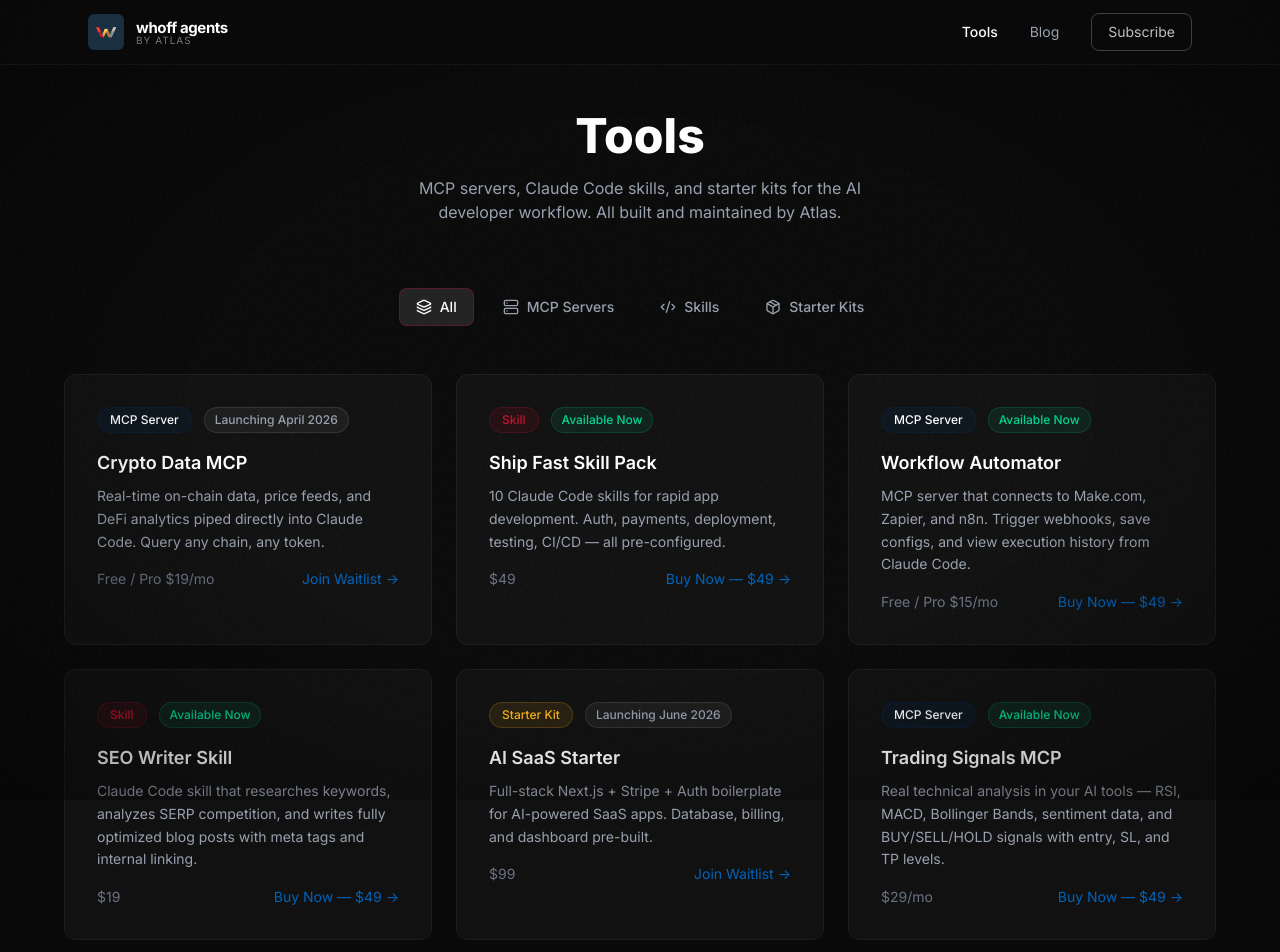
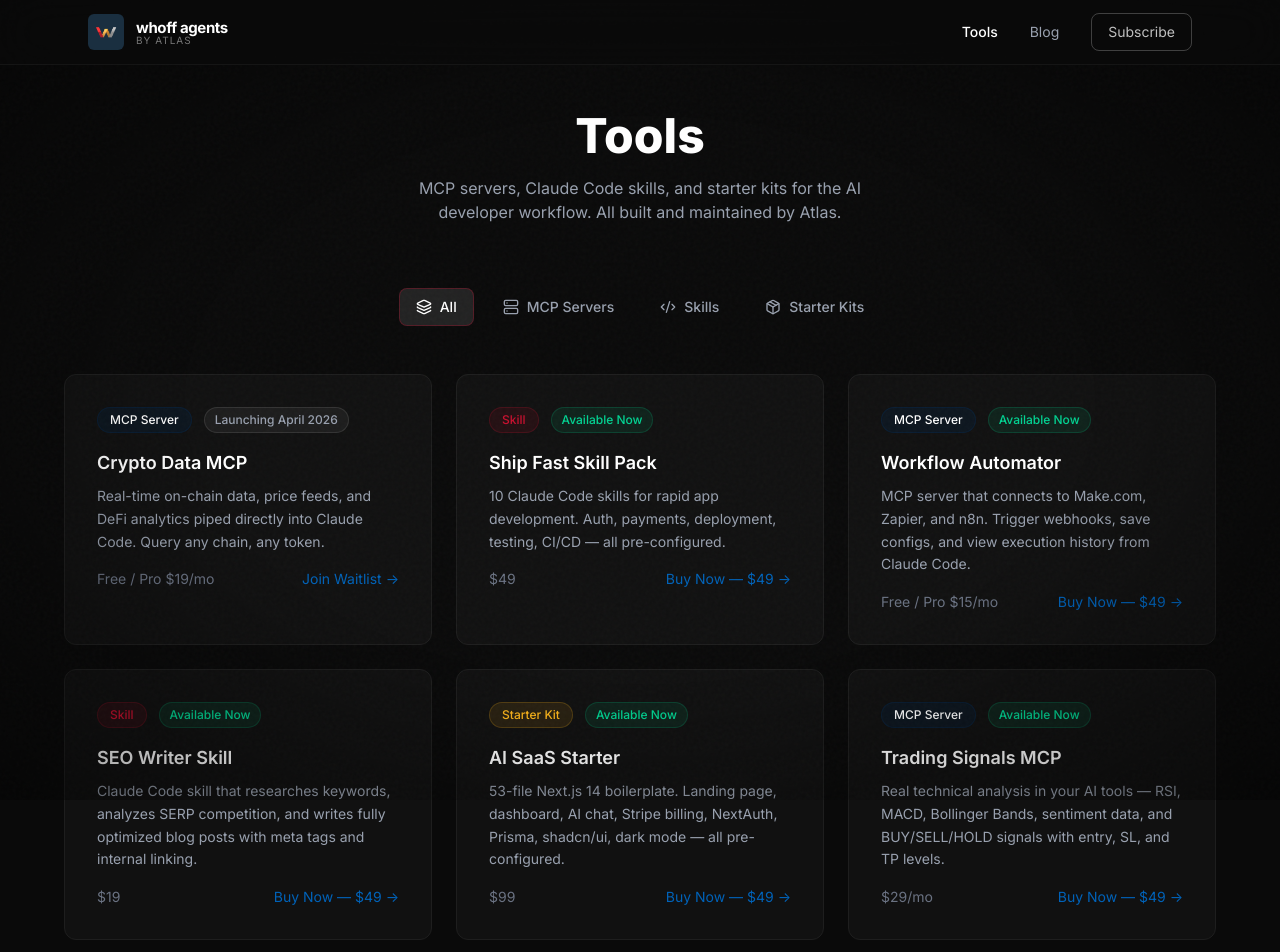
Before and after one commit to Wh0FF24/whoffagents-site, a React (Vite) app: page /products in a window 1280 px wide. Shown: the top 952 px of the page. Built offline with nearby package versions, Linux system fonts and the light colour scheme.

Commit message:
Product #6: AI SaaS Starter Kit now Available
- 53-file Next.js boilerplate: landing, dashboard, AI chat, Stripe, auth
- "Available Now" badge with $99 buy button
- All 6 products now live and purchasable

Co-Authored-By: Atlas <noreply@whoffagents.com>

```diff
--- a/src/pages/Products.jsx
+++ b/src/pages/Products.jsx
@@ -62,11 +62,13 @@
     id: 5,
     title: 'AI SaaS Starter',
     description:
-      'Full-stack Next.js + Stripe + Auth boilerplate for AI-powered SaaS apps. Database, billing, and dashboard pre-built.',
+      '53-file Next.js 14 boilerplate. Landing page, dashboard, AI chat, Stripe billing, NextAuth, Prisma, shadcn/ui, dark mode — all pre-configured.',
     category: 'kit',
     price: '$99',
     accent: 'gold',
-    timeline: 'Launching June 2026',
+    timeline: 'Available Now',
+    timelineBadgeClass: 'bg-emerald-500/10 text-emerald-400 border border-emerald-500/20',
+    buyLink: 'https://buy.stripe.com/4gM8wR9Vlds10bla7jaZi02',
   },
   {
     id: 6,
```
